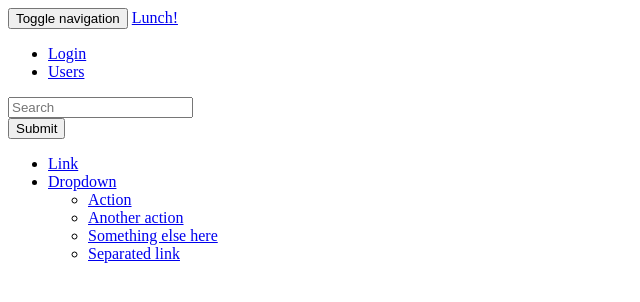
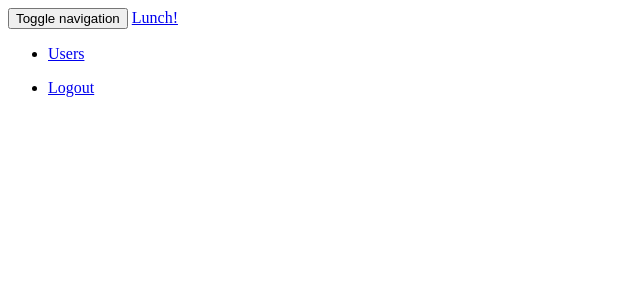
Before and after one commit to turtlekingster/lunchTable, a Flask app: template templates/navbar.html in a window 1280 px wide. Shown: the top 302 px of the page, without its empty margins (0-640 px from the left). Run offline with Flask 2, Linux system fonts and the light colour scheme; the template is opened without the code that fills it, so the values that code supplies are empty.

Commit message:
modified:   dbhelper.py 	modified:   run.py 	deleted:    templates/.navbar.html.swp 	modified:   templates/navbar.html 	modified:   users.py

```diff
--- a/dbhelper.py
+++ b/dbhelper.py
@@ -30,7 +30,6 @@ class dbhelper:
         if type(value) is not str:
             raise TypeError('value must be a str, value is a ' + str(type(value)))
         try:
-            print "test"
             string = "SELECT * FROM " + table + " WHERE " + valueName + "='"+ value +"';"
             self.cur.execute(string)
             return self.cur.fetchall()
--- a/run.py
+++ b/run.py
@@ -119,7 +119,8 @@ def main():
         print "GET REQUEST"
 
     tableContents = lunchHelper.getEndedLunches()
-
+    for entry in tableContents:
+        print str(entry[7]) + ":" + usrHelper.getUser(_id=entry[7]).name
     return render_template('layout.html', table_header=t_headers, inform=checkinForm,
             outform=checkoutForm, atLunch=user.atLunch, tableContent = tableContents)
 
@@ -128,6 +129,7 @@ def login():
     loginForm = LoginForm()
     newUserForm = NewUserForm()
     loginFailed=False
+    session['user_id'] = 0
     response = render_template('login.html', loginForm=loginForm,
             newUserForm=newUserForm, failed = loginFailed)
 
@@ -165,7 +167,8 @@ def login():
 @app.route("/users", methods=['POST','GET'])
 def userTest():
     usrHelper = users.userHelper()
-    usrHelper.getUser("test")
+
+
 
 @app.route("/static/<path:filename>")
 def getStatic(filename):
--- a/templates/navbar.html
+++ b/templates/navbar.html
@@ -14,41 +14,13 @@
       <div class="collapse navbar-collapse" id=
       "bs-example-navbar-collapse-1">
         <ul class="nav navbar-nav">
-          <li class="active">
-            <a href="/login">Login</a>
-          </li>
-          <li>
+	  <li>
             <a href="/users">Users</a>
           </li>
         </ul>
-        <form class="navbar-form navbar-left" role="search">
-          <div class="form-group">
-            <input type="text" class="form-control" placeholder=
-            "Search">
-          </div><button type="submit" class=
-          "btn btn-default">Submit</button>
-        </form>
         <ul class="nav navbar-nav navbar-right">
-          <li>
-            <a href="#">Link</a>
-          </li>
-          <li class="dropdown">
-            <a href="#" class="dropdown-toggle" data-toggle=
-            "dropdown">Dropdown</a>
-            <ul class="dropdown-menu">
-              <li>
-                <a href="#">Action</a>
-              </li>
-              <li>
-                <a href="#">Another action</a>
-              </li>
-              <li>
-                <a href="#">Something else here</a>
-              </li>
-              <li>
-                <a href="#">Separated link</a>
-              </li>
-            </ul>
+          <li class="active">
+            <a href="/login">Logout</a>
           </li>
         </ul>
       </div><!-- /.navbar-collapse -->
--- a/users.py
+++ b/users.py
@@ -71,7 +71,6 @@ class userHelper(dbhelper):
         try:
             valueNames = ["id", "name", "description", "password", "email", "atLunch"]
             values = ["'" + str(user._id) + "'", "'" + user.name + "'","'" + user.desc + "'","'" + user._hash + "'","'" + user.email + "'","'" + str(int(user.atLunch)) +"'"]
-            print "Ollo!"
             dbhelper.updateEntry(self, "users", valueNames, values)
         except Exception, e:
             print "-------In updateUser:"
```
Also changed, not shown: 1 other file.
